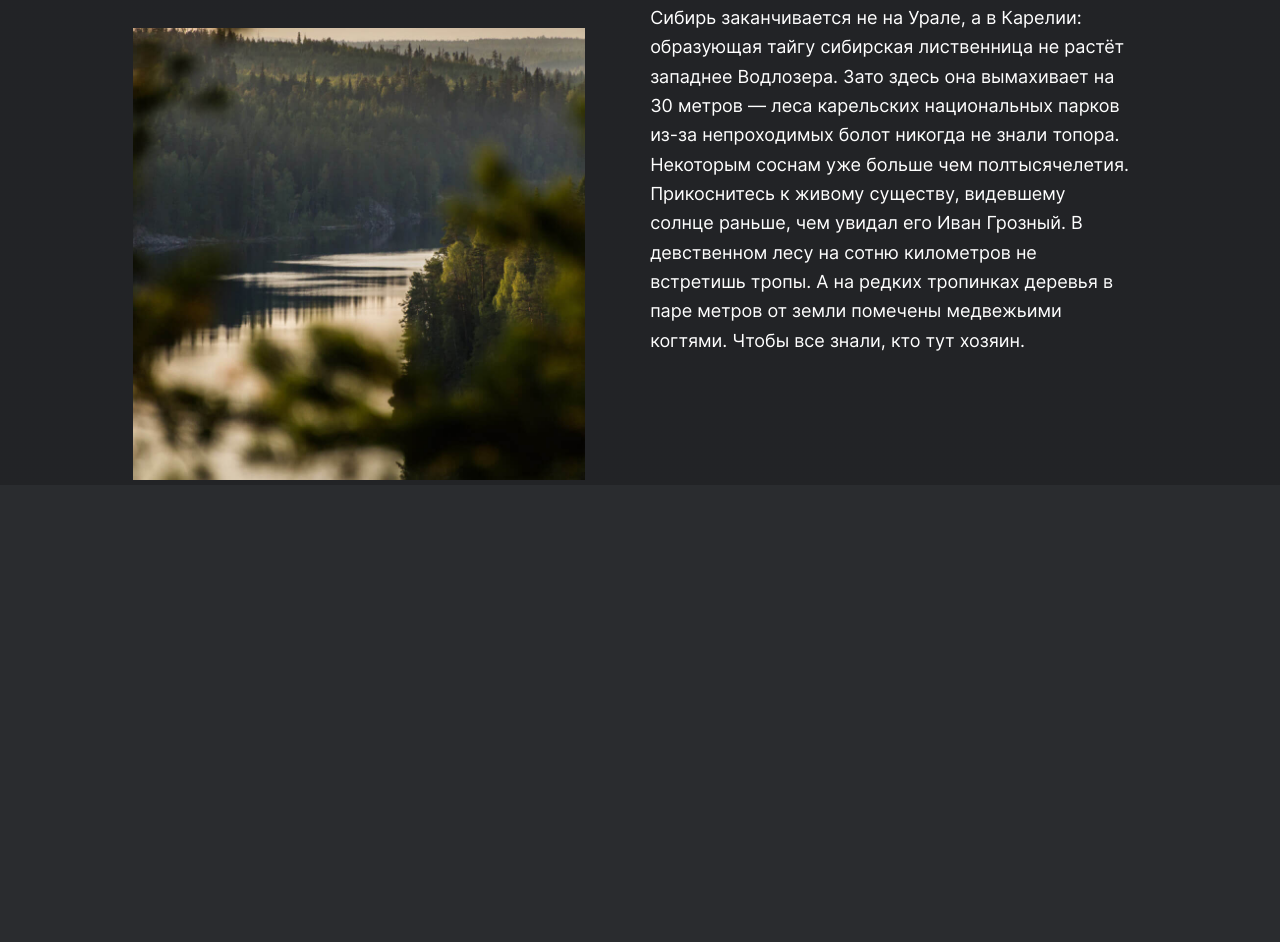
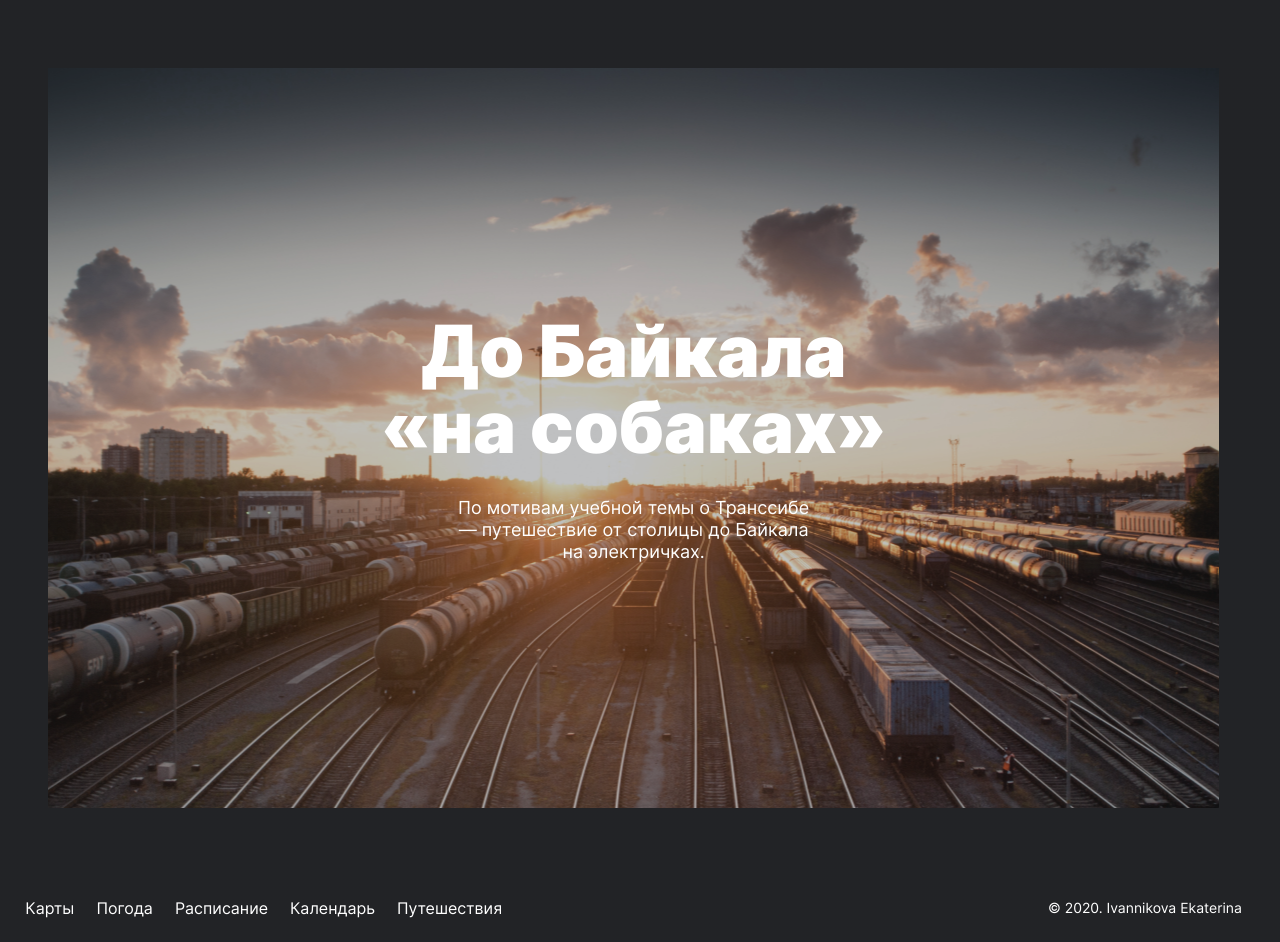
Before and after one commit to matilda-iv75/russian-travel, a plain HTML site: page index.html in a window 1280 px wide. Shown: the part 5889-6831 px from the top of the page. Before the commit the page ends 6374 px from the top, so only its background shows below. Drawn offline with Linux system fonts and the light colour scheme.

Commit message:
1280 and more hover

```diff
--- a/index.html
+++ b/index.html
@@ -54,7 +54,7 @@
         </div>
         <div class="place__item">
             <p class="place__url-heading place__url-heading_margin">URL</p>
-            <a href="" class="place__link">park-kosa.ru</a>
+            <a href="http://park-kosa.ru"  target="_blank" class="place__link">park-kosa.ru</a>
             <p class="place__pharagraph">Здесь, посреди лесов и песчаных дюн, вы сможете увидеть два водных горизонта — спокойного Куршского залива с одной стороны и подёрнутого рябью волн Балтийского моря с другой. Уникальная природная зона на краю российского анклава.</p>
 
             <p class="place__pharagraph"> На этом Калининградская область не заканчивается. Для путешественника и исследователя там же по соседству — самая западная точка России, Балтийская коса, — и немецкое наследие россыпи небольших приморских городов. Атмосфера здешних мест исключает суету, окуная в спокойствие природы и запах стального, прохладного моря.</p>
@@ -65,7 +65,7 @@
         </div>
         <div class="place__item">
             <p class="place__url-heading">URL</p>
-            <a href="" class="place__link">National Geographic</a>
+            <a href="https://yourshot.nationalgeographic.com/photos/?keywords=kolskiy" target="_blank" class="place__link">National Geographic</a>
             <p class="place__pharagraph">Почти весь полуостров находится за Полярным кругом. Саамская тундра, от которой на юг — тайга, а на север — Ледовитый океан, прикидывающийся Баренцевым морем.</p>
 
             <p class="place__pharagraph"> Возможно, вы смотрели Звягинцева и даже слышали историю арктического фестиваля в Териберке. Возможно, слово «Хибины» не осталось под снегом школьных воспоминаний об уроках географии. Возможно, вы не интересовались пронизывающей земную кору сверхглубокой скважиной, а от апатитов вас давно накрывает апатия. Но ваша мечта увидеть северное сияние начинает сбываться с билетом в Мурманск.</p>
@@ -76,7 +76,7 @@
         </div>
         <div class="place__item">
             <p class="place__url-heading">URL</p>
-            <a href="" class="place__link">Facebook</a>
+            <a href="https://www.facebook.com/vera.bashmakova/posts/10156011613718822" target="_blank" class="place__link">Facebook</a>
             <p class="place__pharagraph">Алтай — одно из красивейших мест в России. В первую очередь из-за гор: если ехать вдоль хребта, вы увидите склоны, усыпанные соснами, горные реки и озёра. А если вы откроете в автомобиле окна, сможете познакомиться с невидимым чудом здешних мест — горным воздухом.</p>
             <p class="place__pharagraph"> Климат на Алтае умеренный, поэтому ехать сюда лучше всего летом. Так вы увидите всё разнообразие местной флоры и фауны. По лесам Алтая бродят лоси, над хребтами летают орлы, а на равнинах пасутся косули. И знаменитые манулы — тоже обитатели Алтайского края.</p>
         </div>
@@ -86,7 +86,7 @@
         </div>
         <div class="place__item">
             <p class="place__url-heading place__url-heading_margin">URL</p>
-            <a href="" class="place__link">https://vk.com/baikalmile</a>
+            <a href="https://vk.com/baikalmile" target="_blank" class="place__link">https://vk.com/baikalmile</a>
             <p class="place__pharagraph">Всем известен Байкал как крупнейшее озеро в мире. Многие также знают, что это самый большой источник пресной воды и одно из красивейших мест в России.</p>
             <p class="place__pharagraph"> Конечно, это всё так. Но Байкал ещё идеальное место для соревнований по скийорингу. Это такой вид спорта, когда лыжник привязывает себя к мотоциклу, и тандем старается развить как можно бóльшую скорость на льду. В марте 2019 года на фестивале «Байкальская миля» был поставлен мировой рекорд — 197.011 км/ч.</p>
         </div>
@@ -96,10 +96,23 @@
         </div>
         <div class="place__item">
             <p class="place__url-heading">URL</p>
-            <a href="" class="place__link">http://vodlozero.ru/</a>
+            <a href="http://vodlozero.ru" target="_blank" class="place__link">http://vodlozero.ru/</a>
             <p class="place__pharagraph">Сибирь заканчивается не на Урале, а в Карелии: образующая тайгу сибирская лиственница не растёт западнее Водлозера. Зато здесь она вымахивает на 30 метров — леса карельских национальных парков из-за непроходимых болот никогда не знали топора. Некоторым соснам уже больше чем полтысячелетия. Прикоснитесь к живому существу, видевшему солнце раньше, чем увидал его Иван Грозный. В девственном лесу на сотню километров не встретишь тропы. А на редких тропинках деревья в паре метров от земли помечены медвежьими когтями. Чтобы все знали, кто тут хозяин.</p>
         </div>
-
+    </section>
+    <section class="cover">
+        <a href="https://stampsy.com/na-elektrichkakh-do-baikala" target="_blank" class="cover__title">До Байкала «на собаках»</a>
+        <h2 class="cover__subtitle">По мотивам учебной темы о Транссибе — путешествие от столицы до Байкала на электричках.</h2>
+    </section>
+    <section class="footer">
+        <ul class="footer__list">
+            <li><a href="https://yandex.ru/maps" target="_blank" class="footer__link">Карты</a></li>
+            <li><a href="https://yandex.ru/pogoda" target="_blank" class="footer__link">Погода</a></li>
+            <li><a href="https://rasp.yandex.ru" target="_blank" class="footer__link">Расписание</a></li>
+            <li><a href="https://calendar.yandex.ru" target="_blank" class="footer__link">Календарь</a></li>
+            <li><a href="https://travel.yandex.ru" target="_blank" class="footer__link">Путешествия</a></li>
+        </ul>
+        <p class="footer__copyright">© 2020. Ivannikova Ekaterina</p>
     </section>
 
 </body>
--- a/style.css
+++ b/style.css
@@ -3,6 +3,7 @@
     position: relative;
     background: linear-gradient(0deg, rgba(0, 0, 0, 0.2), rgba(0, 0, 0, 0.2)), #2A2C2F;
     box-sizing: border-box;
+    z-index: -1;
 }
 
 .header {
@@ -131,7 +132,9 @@
     color: #FFFFFF;
     margin-bottom: 33px;
 }
+
 .intro__list {
+    padding: 0;
     margin: 0;
     font-family: 'Inter';
     font-style: normal;
@@ -140,16 +143,12 @@
     line-height: 1.5;
     color: #FFFFFF;
     list-style-type: none;
-    margin: 0;
-    padding: 0;
 }
 
 .photo-grid {
-    margin: 0 48px;
-    margin-top: 92px;
-    margin-bottom: 92px;
+    margin: 92px 48px;
     display: grid;
-    grid-template-columns: repeat(auto-fit, minmax(280px, 1fr));
+    grid-template-columns: repeat(auto-fit, minmax(270px, 1fr));
     grid-template-rows: repeat(auto-fit, minmax(213px, 1fr));
     grid-auto-flow: row;
     row-gap: 16px;
@@ -166,7 +165,7 @@
     filter: drop-shadow(0px 4px 4px rgba(0, 0, 0, 0.25));
 }
 
-.places{
+.places {
     width: 79%;
     margin: 0 auto;
     display: grid;
@@ -233,14 +232,100 @@
     color: #FFFFFF;
 }
 
-@media screen and (min-width: 1281px) {
+.cover {
+    position: relative;
+    display: flex;
+    flex-direction: column;
+    justify-content: center;
+    align-items: center;
+    margin: 92px 48px;
+    width: auto;
+    min-height: 740px;
+    background: url(./images/cover-trains.png) no-repeat center;
+    background-size: cover;
+    z-index: 0;
+}
+
+.cover__title {
+    margin: 0 auto;
+    width: 560px;
+    font-family: 'Inter';
+    font-style: normal;
+    font-weight: 900;
+    font-size: 72px;
+    line-height: 1.06;
+    text-align: center;
+    color: #FFFFFF;
+    z-index: 1;
+    margin-bottom: 32px;
+    text-decoration: none;
+}
+
+.cover__subtitle {
+    margin: 0 auto;
+    width: 360px;
+    font-family: 'Inter';
+    font-style: normal;
+    font-weight: 400;
+    font-size: 18px;
+    line-height: 1.22;
+    text-align: center;
+    color: #FFFFFF;
+    z-index: 1;
+}
+
+.footer {
+    width: 96%;
+    margin: 0 auto;
+    margin-bottom: 24px;
+    display: flex;
+    position: relative;
+    flex-direction: row;
+    justify-content: space-between;
+}
+
+.footer__list {
+    display: inline;
+    margin: 0;
+    padding: 0;
+    list-style-type: none;
+}
+
+.footer__list li {
+    display: inline;
+}
+.footer__link {
+    margin: 0;
+    padding: 0;
+    margin-right: 18px;
+    font-family: 'Inter';
+    font-style: normal;
+    font-weight: 400;
+    font-size: 16px;
+    line-height: 1.12;
+    color: #FFFFFF;
+    text-decoration: none;
+}
+
+.footer__copyright {
+    margin: 0;
+    padding: 0;
+    font-family: 'Inter';
+    font-style: normal;
+    font-weight: 400;
+    font-size: 14px;
+    line-height: 1.14;
+    color: #FFFFFF;
+}
+
+/* @media screen and (min-width: 1281px) {
     .place__pharagraph {
         font-size: 19px;
-        line-height: 1.8;
+        line-height: 1.63;
     }
     .place__title {
         font-size: 76px;
-        line-height: 1.1;
+        line-height: 1.06;
     }
     .intro__title {
         font-size: 56px;
@@ -252,6 +337,6 @@
     }
     .intro__list {
         font-size: 13px;
-        line-height: 1.5;
+        line-height: 1.6;
     }
-}
+} */
```
Also changed, not shown: images/cover-trains.png (added).
